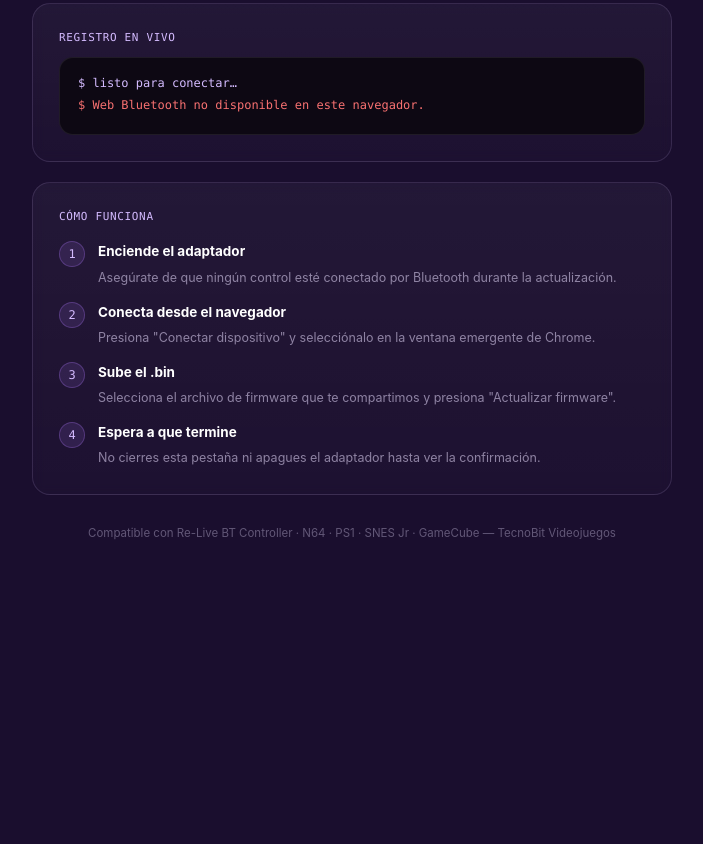
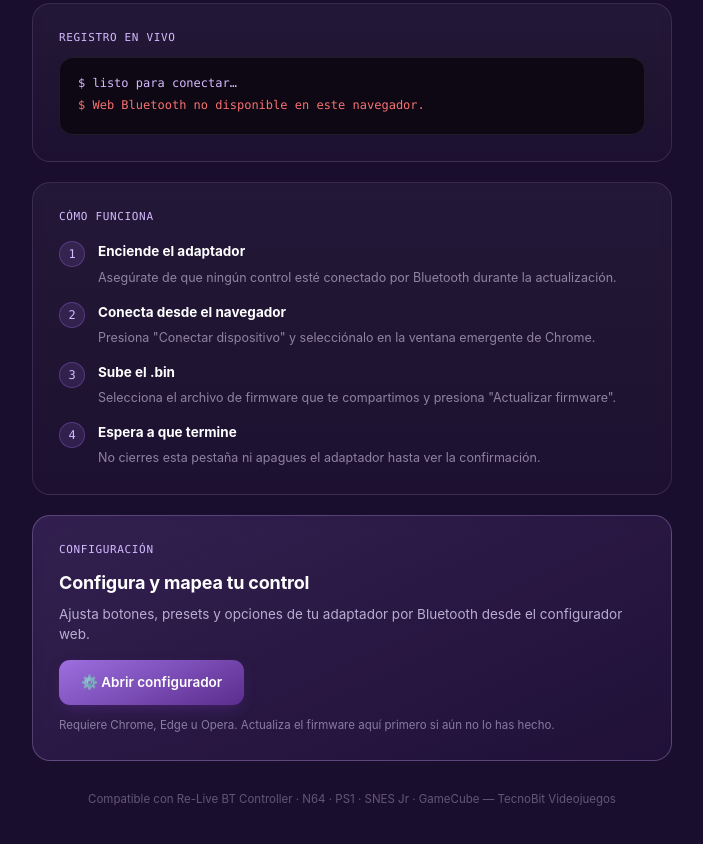
Before and after one commit to TecnoBit-Videojuegos/relivebt-flash, a plain HTML site: page index.html in a window 1280 px wide. Shown: the part 1212-2056 px from the top of the page, without its empty margins (288-991 px from the left). Before the commit the page ends 1815 px from the top, so only its background shows below. Drawn offline with Linux system fonts and the light colour scheme.

Commit message:
Add configurator link card and related styles

```diff
--- a/index.html
+++ b/index.html
@@ -310,6 +310,25 @@
   .fw-info-item li{ margin-bottom:2px; }
   .fw-info-item b{ color: var(--lilac); }
 
+  /* configurator link card */
+  .cfg-card{
+    background: linear-gradient(155deg, rgba(139,95,201,.22), rgba(91,45,142,.10));
+    border: 1px solid rgba(212,187,255,.28);
+  }
+  .cfg-card h2{ font-size:18px; color:#fff; margin-bottom:8px; letter-spacing:-0.01em; }
+  .cfg-card p{ font-size:13.5px; color: rgba(233,223,255,.75); margin-bottom:16px; }
+  .cfg-btn{
+    display:inline-block; text-decoration:none;
+    font-weight:600; font-size:13.5px; color:#fff;
+    padding: 12px 22px; border-radius:11px;
+    background: linear-gradient(155deg, #9d6fe0, var(--purple-600));
+    box-shadow: 0 6px 16px -6px rgba(91,45,142,.7);
+    transition: filter .12s ease, transform .12s ease;
+  }
+  .cfg-btn:hover{ filter:brightness(1.1); }
+  .cfg-btn:active{ transform: scale(.97); }
+  .cfg-note{ margin-top:12px; font-size:11.5px; color: rgba(233,223,255,.5); }
+
   @media (prefers-reduced-motion: reduce){
     *{ animation:none !important; transition:none !important; }
   }
@@ -481,6 +500,15 @@
     </div>
   </div>
 
+  <!-- CONFIGURATOR LINK -->
+  <div class="card cfg-card">
+    <label class="field-label" id="txtCfgLabel">Configuración</label>
+    <h2 id="txtCfgTitle">Configura y mapea tu control</h2>
+    <p id="txtCfgDesc">Ajusta botones, presets y opciones de tu adaptador por Bluetooth desde el configurador web.</p>
+    <a class="cfg-btn" id="cfgBtn" href="https://tecnobit-videojuegos.github.io/BlueRetroWebCfg/" target="_blank" rel="noopener">⚙️ <span id="txtCfgBtn">Abrir configurador</span></a>
+    <div class="cfg-note" id="txtCfgNote">Requiere Chrome, Edge u Opera. Actualiza el firmware aquí primero si aún no lo has hecho.</div>
+  </div>
+
   <footer id="txtFooter">
     Compatible con Re-Live BT Controller · N64 · PS1 · SNES Jr · GameCube — TecnoBit Videojuegos
   </footer>
@@ -543,6 +571,11 @@ const I18N = {
     titleHTML: 'Actualiza tu <em>Re-Live BT</em> sin abrir la consola',
     subtitle: "Conecta tu adaptador por Bluetooth desde este navegador y sube el nuevo firmware directamente — sin cables, sin soldar, sin desarmar nada.",
     brandSub: "Actualizador de Firmware",
+    cfgLabel: "Configuración",
+    cfgTitle: "Configura y mapea tu control",
+    cfgDesc: "Ajusta botones, presets y opciones de tu adaptador por Bluetooth desde el configurador web.",
+    cfgBtn: "Abrir configurador",
+    cfgNote: "Requiere Chrome, Edge u Opera. Actualiza el firmware aquí primero si aún no lo has hecho.",
     browserWarnHTML: 'Tu navegador no soporta Web Bluetooth. Abre esta página en <b>Chrome</b>, <b>Edge</b> u <b>Opera</b> (en PC o Android). Safari, Firefox e iOS no son compatibles.',
     statusDefaultTitle: "Sin conexión",
     statusDefaultSub: "Enciende tu adaptador y presiona conectar",
@@ -611,6 +644,11 @@ const I18N = {
     titleHTML: 'Update your <em>Re-Live BT</em> without opening the console',
     subtitle: "Connect your adapter over Bluetooth from this browser and upload the new firmware directly — no cables, no soldering, no disassembly.",
     brandSub: "Firmware Updater",
+    cfgLabel: "Configuration",
+    cfgTitle: "Configure and map your controller",
+    cfgDesc: "Adjust buttons, presets and adapter options over Bluetooth from the web configurator.",
+    cfgBtn: "Open configurator",
+    cfgNote: "Requires Chrome, Edge or Opera. Update the firmware here first if you haven't yet.",
     browserWarnHTML: 'Your browser does not support Web Bluetooth. Open this page in <b>Chrome</b>, <b>Edge</b>, or <b>Opera</b> (on PC or Android). Safari, Firefox, and iOS are not supported.',
     statusDefaultTitle: "Not connected",
     statusDefaultSub: "Turn on your adapter and press connect",
@@ -709,6 +747,11 @@ function applyLanguage(lang) {
   document.getElementById("txtStep4Title").textContent = d.step4Title;
   document.getElementById("txtStep4Desc").textContent = d.step4Desc;
   document.getElementById("txtFooter").textContent = d.footer;
+  document.getElementById("txtCfgLabel").textContent = d.cfgLabel;
+  document.getElementById("txtCfgTitle").textContent = d.cfgTitle;
+  document.getElementById("txtCfgDesc").textContent = d.cfgDesc;
+  document.getElementById("txtCfgBtn").textContent = d.cfgBtn;
+  document.getElementById("txtCfgNote").textContent = d.cfgNote;
   document.getElementById("txtWhatsNewLabel").textContent = d.whatsNew;
   document.getElementById("txtInfoCommonTitle").textContent = d.infoCommonTitle;
   document.getElementById("txtInfoPower1").innerHTML = d.infoPower1;
```
